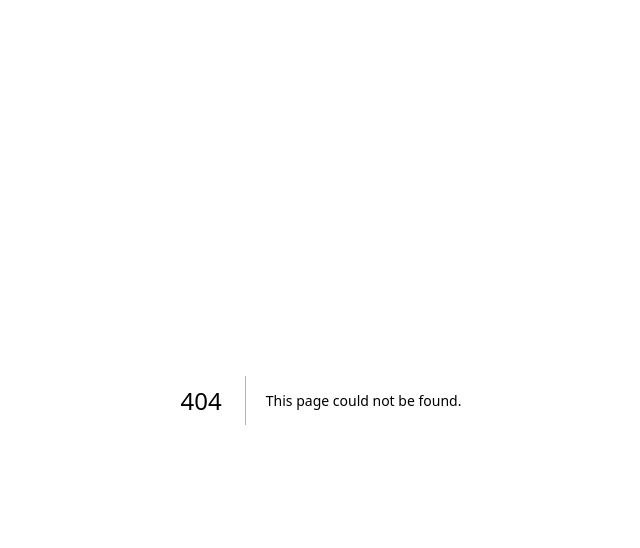
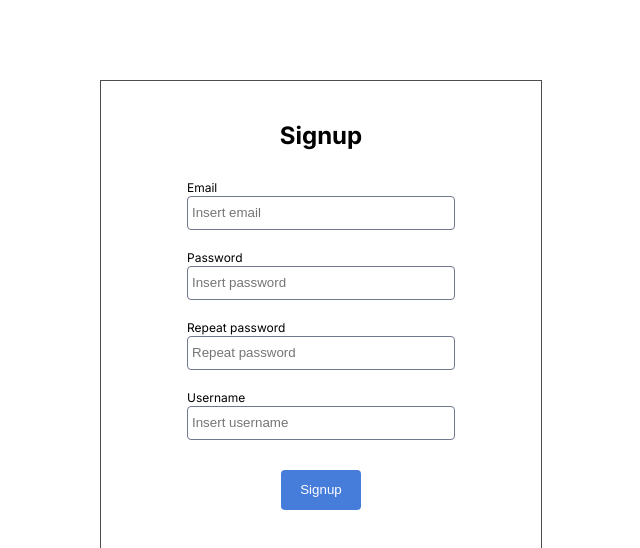
Before and after one commit to Inna18/zb-project, a Next.js app: page /signup in a window 1280 px wide. Before the commit this address had no page. Shown: the top 548 px of the page, without its empty margins (319-959 px from the left). Built offline with nearby package versions, Linux system fonts and the light colour scheme.

Commit message:
feat: design: create login&signup pages

```diff
--- /dev/null
+++ b/app/login/page.module.css
@@ -0,0 +1,7 @@
+.login-page {
+    width: 100vw;
+    height: 100vh;
+    display: flex;
+    justify-content: center;
+    margin-top: 80px;
+}
--- /dev/null
+++ b/app/signup/page.module.css
@@ -0,0 +1,7 @@
+.signup-page {
+    width: 100vw;
+    height: 100vh;
+    display: flex;
+    justify-content: center;
+    margin-top: 80px;
+}
--- /dev/null
+++ b/app/signup/page.tsx
@@ -0,0 +1,14 @@
+import React from 'react'
+import SignupFormTemplate from '../components/templates/SignupFormTemplate'
+
+import styles from "./page.module.css"
+
+const Signup = () => {
+  return (
+    <div className={styles['signup-page']}>
+      <SignupFormTemplate />
+    </div>
+  )
+}
+
+export default Signup
```
Also changed, not shown: app/login/page.tsx (added, +14 -0 lines).
